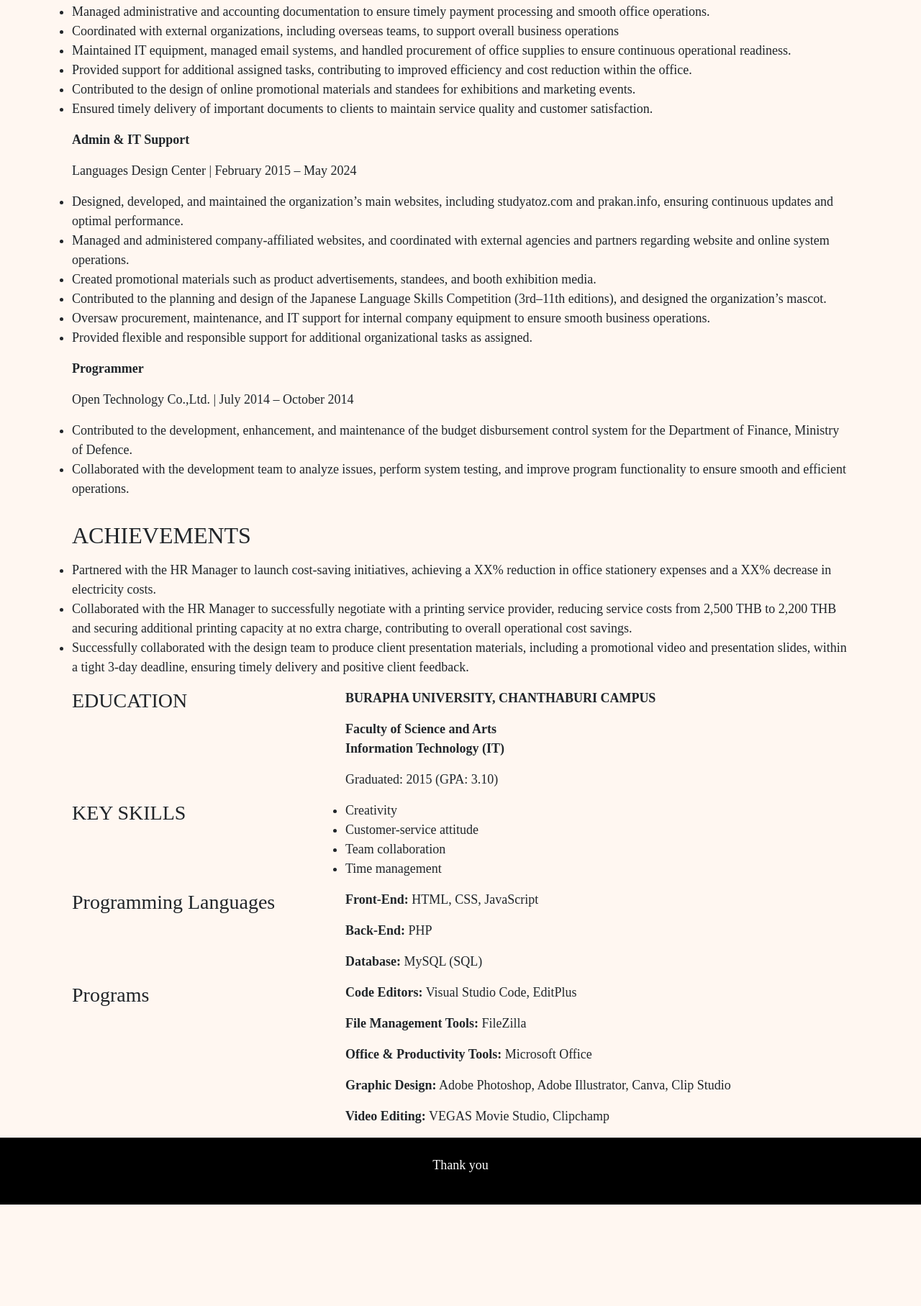
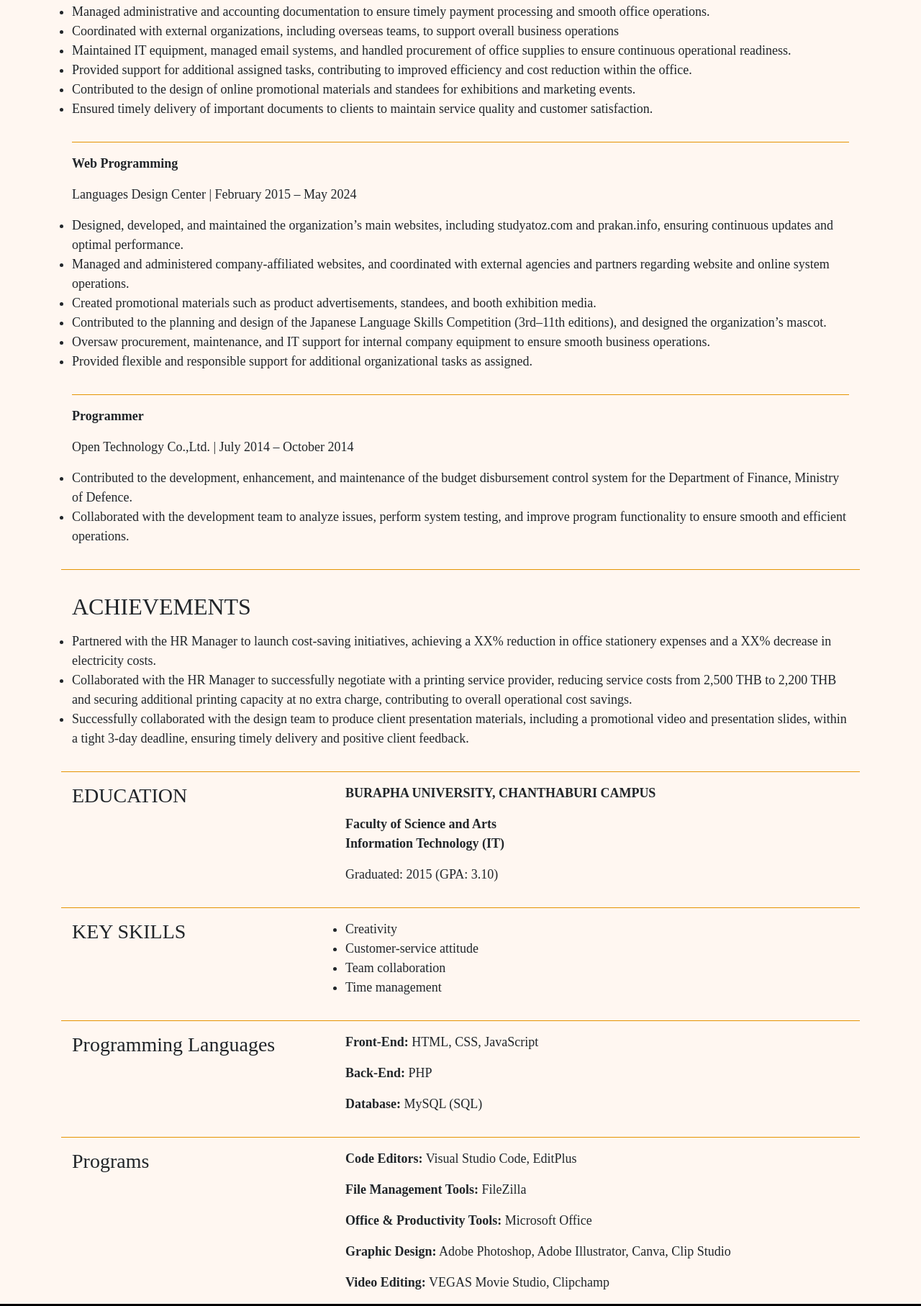
Before and after one commit to Kunchaya-Kan/myportpolio, a plain HTML site: page index.html in a window 1280 px wide. Shown: the part 498-2313 px from the top of the page at 72% size. Before the commit the page ends 2172 px from the top, so only its background shows below. Drawn offline with Linux system fonts and the light colour scheme; a web font is replaced by a local one.

Commit message:
Add files via upload

```diff
--- a/index.html
+++ b/index.html
@@ -28,7 +28,7 @@
       <div class="container">
 
           <div class="row">
-              <div class="col-sm-12 col-md-12 col-lg-12" id="article_new">
+              <div class="col-sm-12 col-md-12 col-lg-12" id="index_header">
 
                   <div class="container h-100">
                         <div class="row align-items-center h-100">
@@ -41,35 +41,35 @@
 
                 </div>
             </div>
-            <div class="row" style="border:1px;">
-              <div class="col-sm-4 col-md-4 col-lg-4" id="article_new">
+            <div class="row" id="index_detail_contact">
+              <div class="col-sm-4 col-md-4 col-lg-4" id="">
 
                   <div class="container h-100">
                         <div class="row align-items-center h-100">
                             <div class="col-12 mx-auto">
-                                kunchaya.kan@hotmail.com
+                                <center>kunchaya.kan@hotmail.com</center>
                             </div>
                         </div>
                     </div>
 
                 </div>
-                <div class="col-sm-4 col-md-4 col-lg-4" id="article_new">
+                <div class="col-sm-4 col-md-4 col-lg-4" id="">
 
                   <div class="container h-100">
                         <div class="row align-items-center h-100">
                             <div class="col-12 mx-auto">
-                                (+66) 85-288-2889
+                                <center>(+66) 85-288-2889</center>
                             </div>
                         </div>
                     </div>
 
                 </div>
-                <div class="col-sm-4 col-md-4 col-lg-4" id="article_new">
+                <div class="col-sm-4 col-md-4 col-lg-4" id="">
 
                   <div class="container h-100">
                         <div class="row align-items-center h-100">
                             <div class="col-12 mx-auto">
-                                Ratchathewi, Bangkok
+                                <center>Ratchathewi, Bangkok</center>
                             </div>
                         </div>
                     </div>
@@ -103,7 +103,7 @@
     <div class="index_contact">
       <div class="container">
           <div class="row">
-              <div class="col-sm-12 col-md-12 col-lg-12" id="article_new">
+              <div class="col-sm-12 col-md-12 col-lg-12" id="index_contents">
 
                   <div class="container h-100">
                         <div class="row align-items-center h-100">
@@ -121,8 +121,10 @@
                                 </ul>
                             </div>
 
+                            <div class="col-12 mx-auto"><hr color="#ffa503"></div>
+
                             <div class="col-12 mx-auto">
-                                <p><b>Admin & IT Support</b></p>
+                                <p><b>Web Programming</b></p>
                                 <p>Languages Design Center  |  February 2015 – May 2024</p>
                                 <ul>
                                   <li>Designed, developed, and maintained the organization’s main websites, including  studyatoz.com and prakan.info, ensuring continuous updates and optimal performance.</li>
@@ -133,6 +135,8 @@
                                   <li>Provided flexible and responsible support for additional organizational tasks as assigned.</li>
                                 </ul>
                             </div>
+
+                            <div class="col-12 mx-auto"><hr color="#ffa503"></div>
 
                             <div class="col-12 mx-auto">
                                 <p><b>Programmer</b></p>
@@ -151,12 +155,22 @@
             </div>
         </div>
     </div>
+
+    <div class="index_contact">
+      <div class="container">
+          <div class="row">
+            <div class="col-sm-12 col-md-12 col-lg-12">
+                <hr color="#ffa503">
+            </div>
+          </div>
+      </div>
+    </div>
     <!--===============================================================================-->
 
     <div class="index_contact">
       <div class="container">
           <div class="row">
-              <div class="col-sm-12 col-md-12 col-lg-12" id="article_new">
+              <div class="col-sm-12 col-md-12 col-lg-12" id="index_contents">
 
                   <div class="container h-100">
                         <div class="row align-items-center h-100">
@@ -174,6 +188,16 @@
                 </div>
             </div>
         </div>
+    </div>
+
+    <div class="index_contact">
+      <div class="container">
+          <div class="row">
+            <div class="col-sm-12 col-md-12 col-lg-12">
+                <hr color="#ffa503">
+            </div>
+          </div>
+      </div>
     </div>
 
 
@@ -209,6 +233,16 @@
         </div>
     </div>
 
+    <div class="index_contact">
+      <div class="container">
+          <div class="row">
+            <div class="col-sm-12 col-md-12 col-lg-12">
+                <hr color="#ffa503">
+            </div>
+          </div>
+      </div>
+    </div>
+
     <!-- KEY SKILLS -->
     <div class="index_contact">
       <div class="container">
@@ -229,7 +263,7 @@
 
                   <div class="container">
                         <div class="row align-items-center">
-                            <div class="col-12 mx-auto">
+                            <div class="col-12 mx-auto" id="index_contents">
                                 <ul>
                                   <li>Creativity</li>
                                   <li>Customer-service attitude</li>
@@ -243,6 +277,16 @@
                 </div>
             </div>
         </div>
+    </div>
+
+    <div class="index_contact">
+      <div class="container">
+          <div class="row">
+            <div class="col-sm-12 col-md-12 col-lg-12">
+                <hr color="#ffa503">
+            </div>
+          </div>
+      </div>
     </div>
 
     <!-- Programming Languages -->
@@ -276,6 +320,16 @@
                 </div>
             </div>
         </div>
+    </div>
+
+    <div class="index_contact">
+      <div class="container">
+          <div class="row">
+            <div class="col-sm-12 col-md-12 col-lg-12">
+                <hr color="#ffa503">
+            </div>
+          </div>
+      </div>
     </div>
 
     <!-- program -->
```
